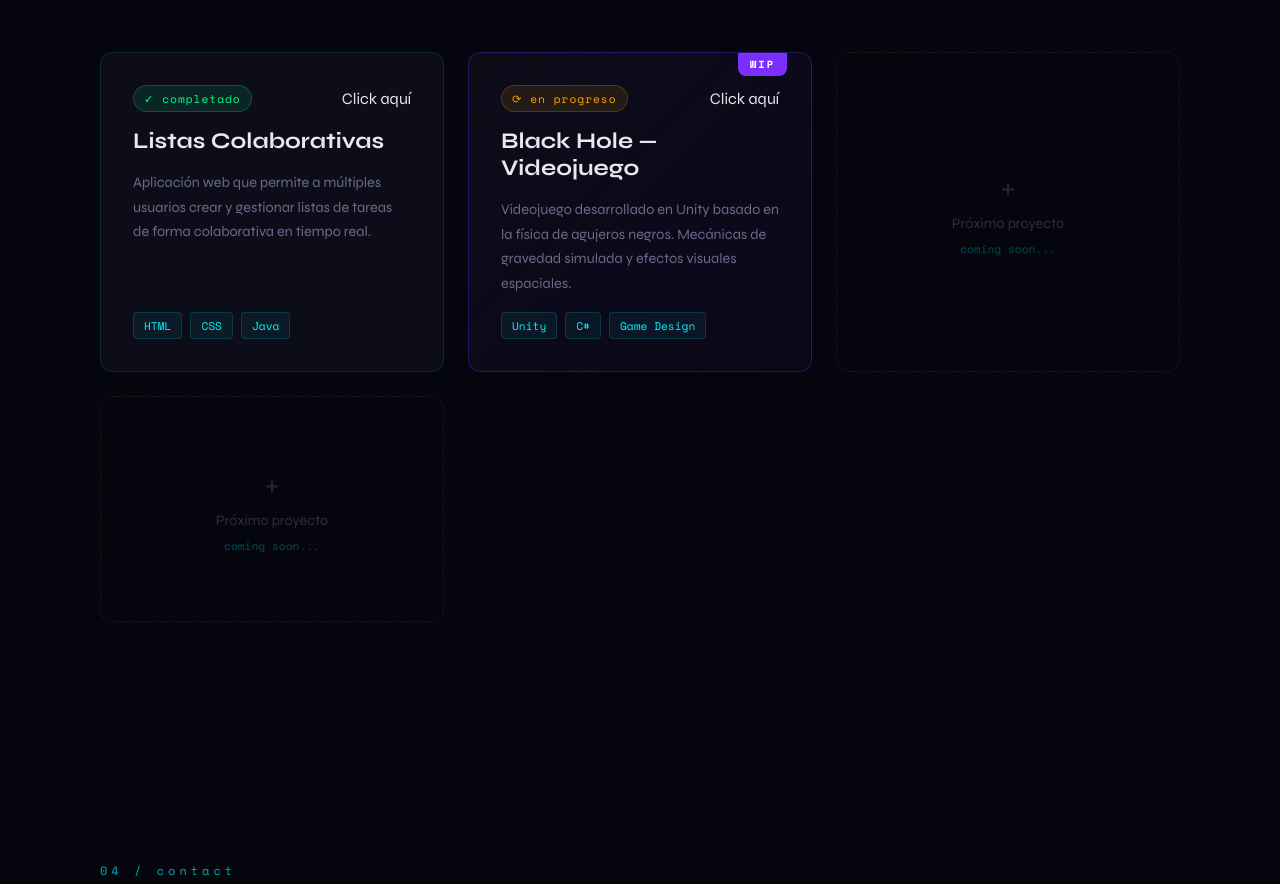
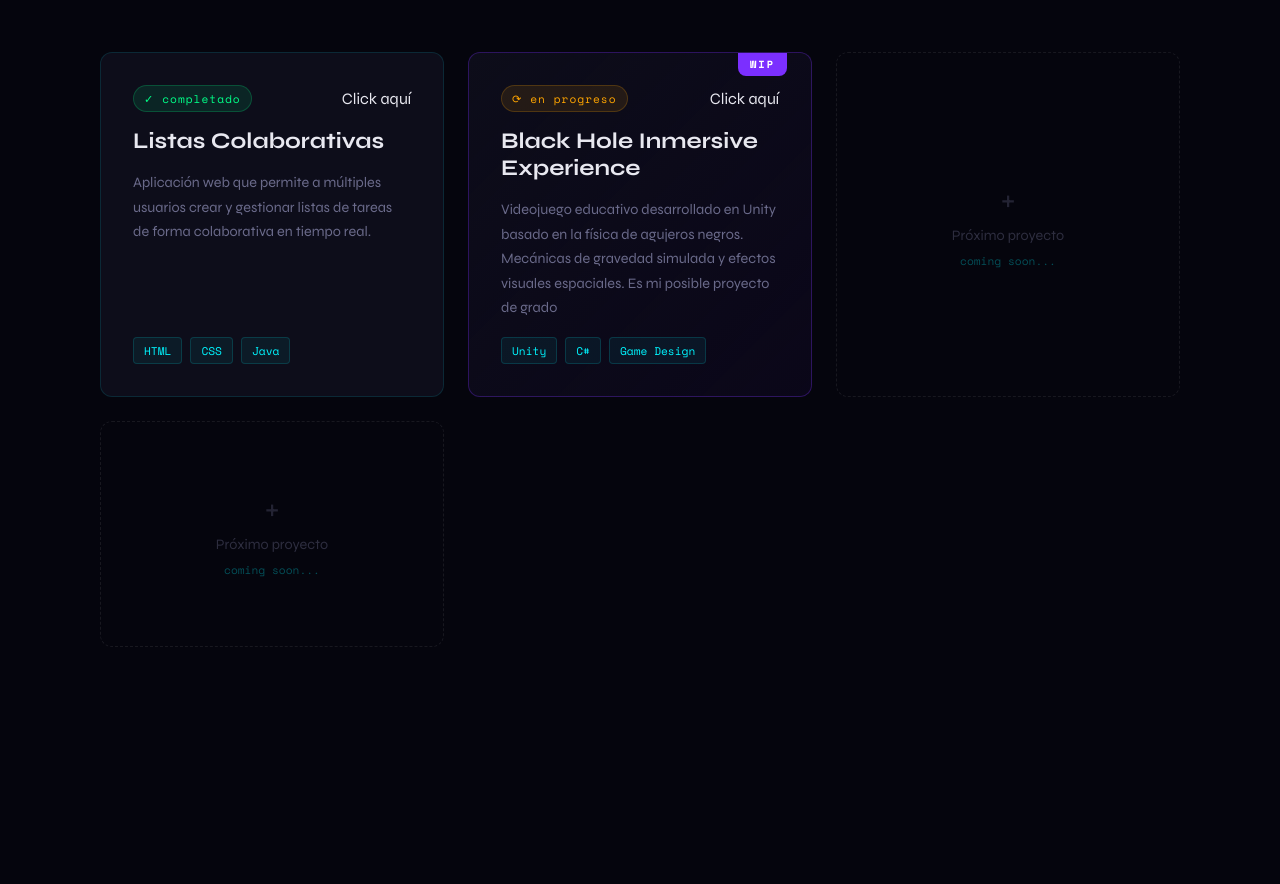
Before and after one commit to Nick3030w/Nick_personal_page, a website: page public/index.html in a window 1280 px wide. Shown: the part 2465-3349 px from the top of the page. Drawn offline with nearby package versions, Linux system fonts and the light colour scheme.

Commit message:
Algunos detalles

```diff
--- a/public/index.html
+++ b/public/index.html
@@ -194,9 +194,9 @@
                     </div>
                 </div>
                 <div class="wip-badge">WIP</div>
-                <h3 class="project-title">Black Hole — Videojuego</h3>
-                <p class="project-desc">Videojuego desarrollado en Unity basado en la física de agujeros negros.
-                    Mecánicas de gravedad simulada y efectos visuales espaciales.</p>
+                <h3 class="project-title">Black Hole Inmersive Experience</h3>
+                <p class="project-desc">Videojuego educativo desarrollado en Unity basado en la física de agujeros negros.
+                    Mecánicas de gravedad simulada y efectos visuales espaciales. Es mi posible proyecto de grado</p>
                 <div class="project-tech">
                     <span class="tech-tag">Unity</span>
                     <span class="tech-tag">C#</span>
```
